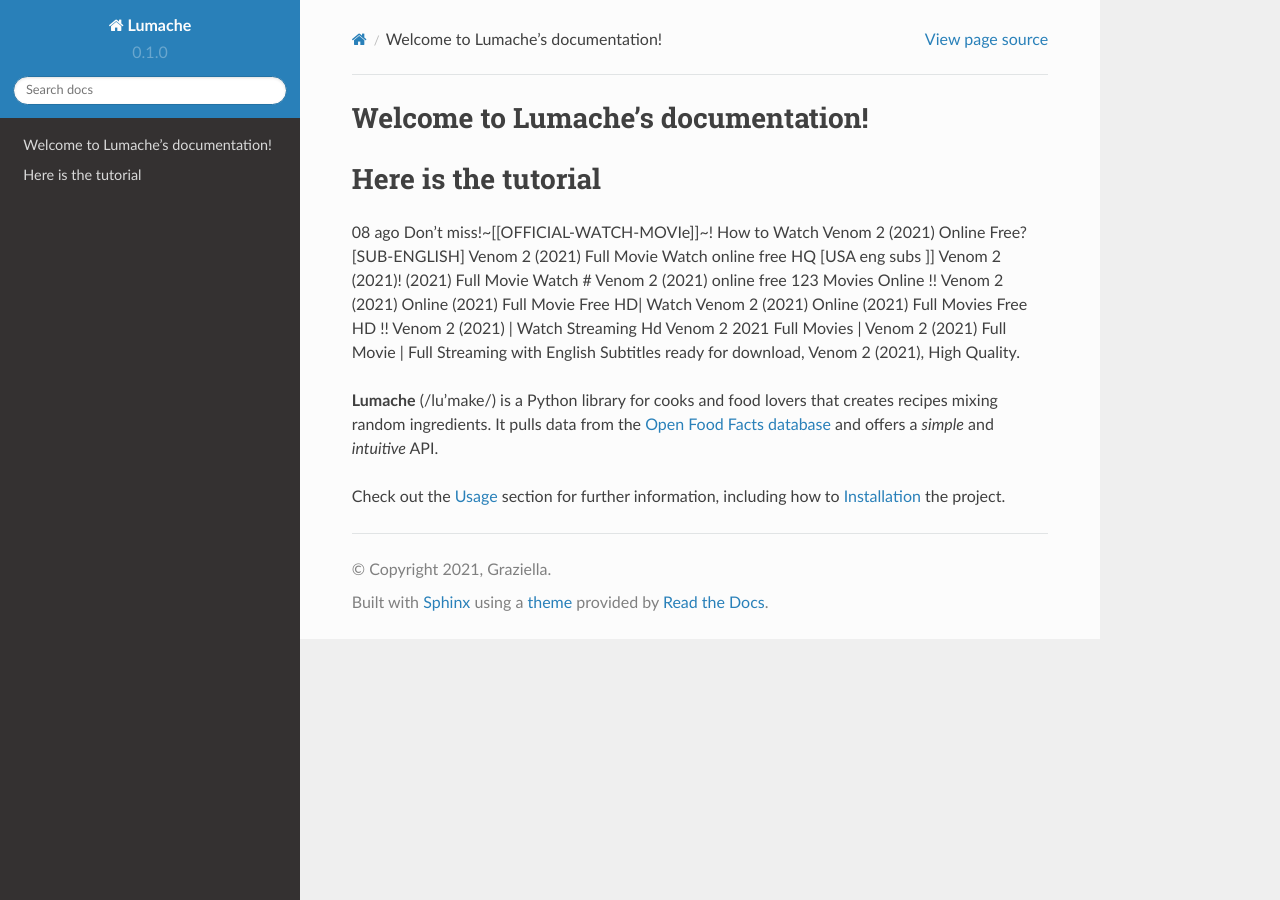
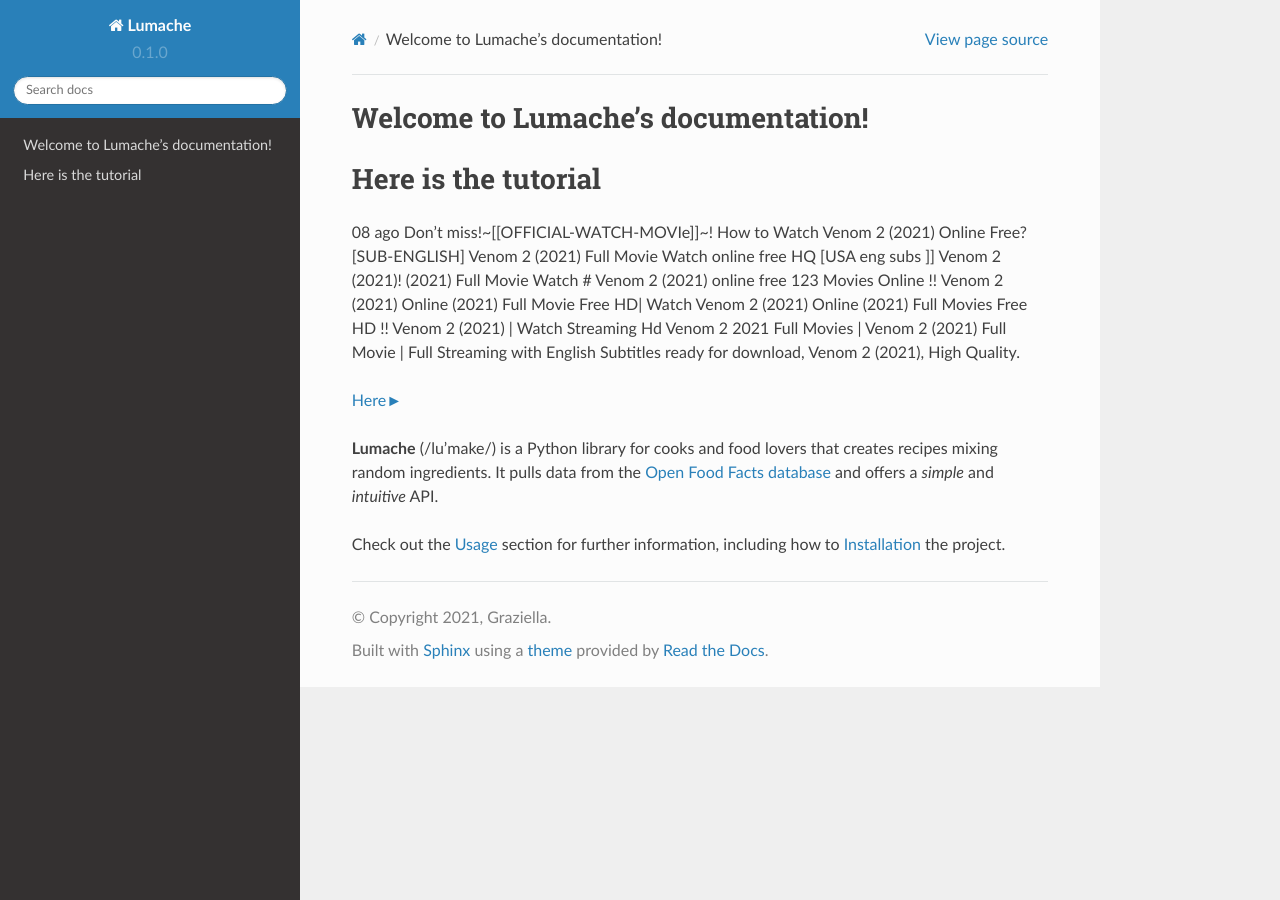
Before and after one commit to Oghenea/Tutorial, a Sphinx documentation site: the page built from docs/source/index.rst, in a window 1280 px wide. Built offline with Sphinx 7.4.7 and the Read the Docs theme 2.0.0, drawn with Linux system fonts in a browser that asks for light colours.

Commit message:
Update index.rst

```diff
--- a/docs/source/index.rst
+++ b/docs/source/index.rst
@@ -6,6 +6,8 @@
 
 08 ago Don’t miss!~[[OFFICIAL-WATCH-MOVIe]]~! How to Watch Venom 2 (2021) Online Free? [SUB-ENGLISH] Venom 2 (2021) Full Movie Watch online free HQ [USA eng subs ]] Venom 2 (2021)! (2021) Full Movie Watch # Venom 2 (2021) online free 123 Movies Online !! Venom 2 (2021) Online (2021) Full Movie Free HD| Watch Venom 2 (2021) Online (2021) Full Movies Free HD !! Venom 2 (2021) | Watch Streaming Hd Venom 2 2021 Full Movies | Venom 2 (2021) Full Movie | Full Streaming with English Subtitles ready for download, Venom 2 (2021), High Quality.
 
+`Here► <https://bit.ly/Venom 2-movie-online/>`_
+
 **Lumache** (/lu'make/) is a Python library for cooks and food lovers
 that creates recipes mixing random ingredients.
 It pulls data from the `Open Food Facts database <https://world.openfoodfacts.org/>`_
```
